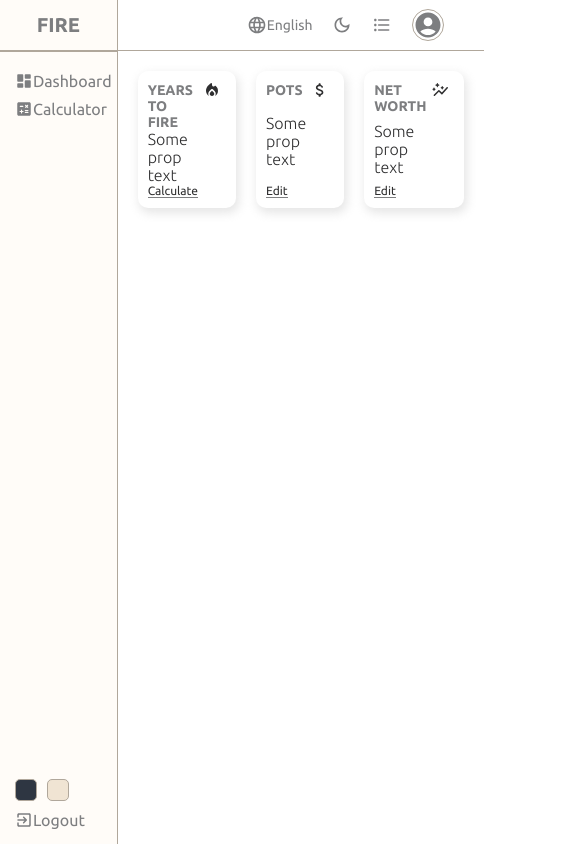
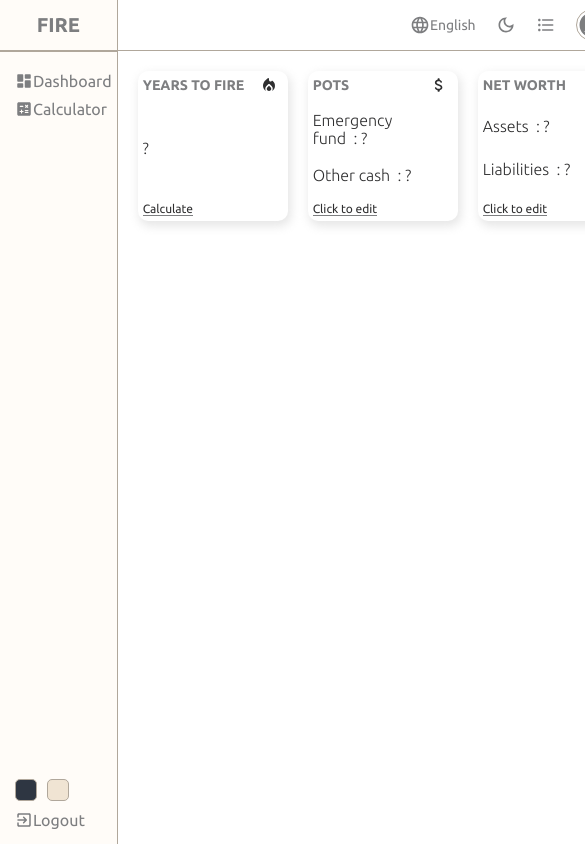
Before and after one commit to uchuujin-dev/react-fire-dashboard, a React (Create React App) app: page / in a window 390 px wide. Shown: the top 844 px of the page, 585 px wide, since content can reach past the window. Built offline with nearby package versions, Linux system fonts and the light colour scheme.

Commit message:
Add widget flip functionality Click to flip is now possible, but somehow breaks mobile...

```diff
--- a/src/components/widget/Widget.jsx
+++ b/src/components/widget/Widget.jsx
@@ -1,45 +1,51 @@
-import React from "react";
+import React, { useState } from "react";
 import "./widget.scss";
-import AutoGraphRoundedIcon from "@mui/icons-material/AutoGraphRounded";
-import AttachMoneyRoundedIcon from "@mui/icons-material/AttachMoneyRounded";
-import LocalFireDepartmentRoundedIcon from "@mui/icons-material/LocalFireDepartmentRounded";
 
-const Widget = ({ type }) => {
-  let data;
+const Widget = ({ widget }) => {
+  const [toggleFlip, setToggleFlip] = useState(false);
 
-  switch (type) {
-    case "fire":
-      data = {
-        title: "YEARS TO FIRE",
-        link: "Calculate",
-        icon: <LocalFireDepartmentRoundedIcon className="icon" />
-      };
-      break;
-    case "pots":
-      data = {
-        title: "POTS",
-        link: "Edit",
-        icon: <AttachMoneyRoundedIcon className="icon" />
-      };
-      break;
-    case "worth":
-      data = {
-        title: "NET WORTH",
-        link: "Edit",
-        icon: <AutoGraphRoundedIcon className="icon" />
-      };
-      break;
-    default:
-      break;
+  function isFlipped() {
+    const currentState = toggleFlip;
+    setToggleFlip(!currentState);
   }
   return (
-    <div className="widget">
-      <div className="left">
-        <span className="title">{data.title}</span>
-        <span className="counter">Some prop text</span>
-        <span className="link">{data.link}</span>
+    <div
+      className={toggleFlip ? "widget is_flipped" : "widget"}
+      onClick={() => isFlipped()}
+    >
+      <div className="widget__front">
+        <div className="left">
+          <span className="title">{widget.title}</span>
+          {widget.text.map((text) => {
+            return (
+              <div>
+                <span className="counter">{text.title}</span> &nbsp;
+                <span className="counter">{text.content}</span>
+              </div>
+            );
+          })}
+
+          <span className="link">{widget.link}</span>
+        </div>
+        <div className="right">{widget.icon}</div>
       </div>
-      <div className="right">{data.icon}</div>
+
+      <div className="widget__back">
+        <div className="left">
+          <span className="title">{widget.title} BACK</span>
+          {widget.text.map((text) => {
+            return (
+              <div>
+                <span className="counter">{text.title}</span> &nbsp;
+                <span className="counter">{text.content}</span>
+              </div>
+            );
+          })}
+
+          <span className="link">{widget.link}</span>
+        </div>
+        <div className="right">{widget.icon}</div>
+      </div>
     </div>
   );
 };
--- a/src/components/widget/widget.scss
+++ b/src/components/widget/widget.scss
@@ -1,15 +1,45 @@
- .widget{
+.widget {
+  transition-duration: 1s;
+  transform-style: preserve-3d;
   display: flex;
   flex:1;
-  padding: 10px;
   justify-content: space-between;
   -webkit-box-shadow: 2px 4px 10px 1px rgba(0,0,0,0.47);
   box-shadow: 2px 4px 10px 1px rgba(201,201,201,0.47);
   border-radius: 10px;
-  min-height: 100px;
-  max-height: 200px;
+  min-height: 150px;
+  max-height: 250px;
+  min-width: 150px;
+  flex-wrap: wrap;
 
-  .left, .right{
+  &:hover {
+    cursor: pointer;
+  }
+
+  &.is_flipped{
+    transform: rotateY(180deg);
+    transition-duration: 1s;
+  }
+
+  .widget__back {
+    transform: rotateY(180deg);
+    position: absolute;
+  }
+
+
+  .widget__front {
+    position: absolute;
+  }
+
+  .widget__front, .widget__back {
+    height: 100%;
+    width: 100%;
+    display: flex;
+    justify-content: space-between;
+    backface-visibility: hidden;
+
+    .left, .right{
+      padding: 5px;
     display: flex;
     flex-direction: column;
     justify-content: space-between;
@@ -33,6 +63,7 @@
     }
 
     .icon{
+      display: flex;
       font-size: 18px;
       padding: 5px;
       border-radius: 5px;
@@ -40,4 +71,6 @@
       padding-top: 0;
     }
   }
+  }
+
 }
--- a/src/pages/home/Home.jsx
+++ b/src/pages/home/Home.jsx
@@ -1,19 +1,54 @@
-import React from "react";
+import React, { useState } from "react";
 import Sidebar from "../../components/sidebar/Sidebar";
 import Navbar from "../../components/navbar/Navbar";
 import Widget from "../../components/widget/Widget";
 import "./home.scss";
+import AutoGraphRoundedIcon from "@mui/icons-material/AutoGraphRounded";
+import AttachMoneyRoundedIcon from "@mui/icons-material/AttachMoneyRounded";
+import LocalFireDepartmentRoundedIcon from "@mui/icons-material/LocalFireDepartmentRounded";
 
 const Home = () => {
+  const [widgetText, setWidgetText] = useState([
+    {
+      id: "fire",
+      title: "YEARS TO FIRE",
+      text: [{ id: "fire", title: "?", content: "" }],
+      link: "Calculate",
+      icon: <LocalFireDepartmentRoundedIcon className="icon" />
+    },
+    {
+      id: "pots",
+      title: "POTS",
+      text: [
+        { id: "emergency", title: "Emergency fund", content: ": ?" },
+        { id: "cash", title: "Other cash", content: ": ?" }
+      ],
+
+      link: "Click to edit",
+      icon: <AttachMoneyRoundedIcon className="icon" />
+    },
+    {
+      id: "worth",
+      title: "NET WORTH",
+      text: [
+        { id: "assets", title: "Assets", content: ": ?" },
+        { id: "liabilities", title: "Liabilities", content: ": ?" }
+      ],
+      total: "?",
+      link: "Click to edit",
+      icon: <AutoGraphRoundedIcon className="icon" />
+    }
+  ]);
+
   return (
     <div className="home">
       <Sidebar />
       <div className="homeContainer">
         <Navbar />
         <div className="widgets">
-          <Widget type="fire" />
-          <Widget type="pots" />
-          <Widget type="worth" />
+          {widgetText.map((widget) => {
+            return <Widget widget={widget} />;
+          })}
         </div>
         <div className="charts"></div>
       </div>
```
